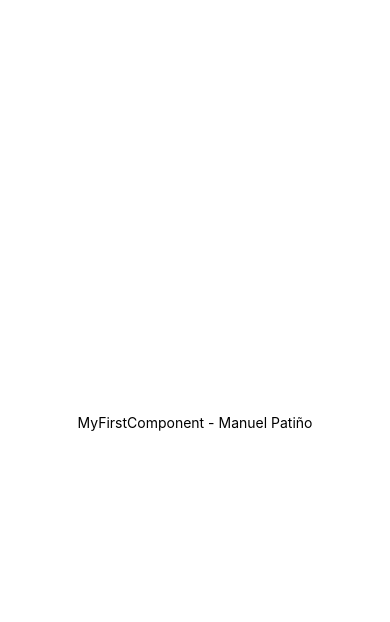
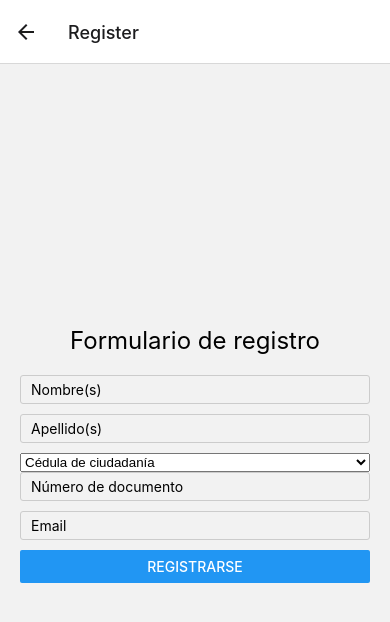
Before and after one commit to IsterinK/appUAM, a React Native app: screen /Register in a window 390 px wide. Shown: the top 622 px of the page. Built offline with nearby package versions, Linux system fonts and the light colour scheme.

Commit message:
Creación de Slides Welcome, LogIn, Register

```diff
--- a/App.js
+++ b/App.js
@@ -1,12 +1,22 @@
-import { StatusBar } from 'expo-status-bar';
-import { StyleSheet, Text, View } from 'react-native';
-import MyFirstComponent from './screens/MyFirstComponent';
+import { NavigationContainer } from '@react-navigation/native';
+import { createStackNavigator } from '@react-navigation/stack';
+import { StyleSheet } from 'react-native';
+import WelcomeSlide from './src/screens/WelcomeSlide';
+import RegisterForm from './src/screens/RegisterForm';
+import LoginForm from './src/screens/LoginForm';
+
+const Stack = createStackNavigator();
 
 export default function App() {
+
   return (
-    <View style={styles.container}>
-      <MyFirstComponent />
-    </View>
+    <NavigationContainer>
+      <Stack.Navigator initialRouteName='Welcome'>
+        <Stack.Screen name='Welcome' component={WelcomeSlide}></Stack.Screen>
+        <Stack.Screen name='Register' component={RegisterForm}></Stack.Screen>
+        <Stack.Screen name='Login' component={LoginForm}></Stack.Screen>
+      </Stack.Navigator>
+    </NavigationContainer>
   );
 }
 
--- a/package.json
+++ b/package.json
@@ -9,10 +9,14 @@
     "web": "expo start --web"
   },
   "dependencies": {
+    "@react-native-picker/picker": "^2.5.0",
+    "@react-navigation/native": "^6.1.7",
+    "@react-navigation/stack": "^6.3.17",
     "expo": "~49.0.7",
     "expo-status-bar": "~1.6.0",
     "react": "18.2.0",
-    "react-native": "0.72.3"
+    "react-native": "0.72.3",
+    "react-native-gesture-handler": "^2.12.1"
   },
   "devDependencies": {
     "@babel/core": "^7.20.0"
--- /dev/null
+++ b/src/screens/LoginForm.js
@@ -0,0 +1,14 @@
+import React from 'react'
+import { Text, View } from 'react-native'
+
+const LoginForm = () => {
+  return (
+    <View>
+        <Text>
+            Estás en inicio de sesión
+        </Text>
+    </View>
+  )
+}
+
+export default LoginForm
--- /dev/null
+++ b/src/screens/RegisterForm.js
@@ -0,0 +1,56 @@
+import { Picker } from '@react-native-picker/picker';
+import React, { useState } from 'react'
+import { Button, StyleSheet, Text, View } from 'react-native'
+import { TextInput } from 'react-native-gesture-handler';
+
+const RegisterForm = () => {
+    const [userName, setUserName] = useState('');
+    const [lastName, setLastName] = useState('');
+    const [documentType, setDocumentType] = useState('Cédula de ciudadanía');
+    const [documentNumber, setDocumentNumber] = useState('');
+    const [email, setEmail] = useState('');
+
+    const handleSubmit = () => {
+        console.log("Información del usuario", {userName, lastName, documentType, documentNumber, email});
+    };
+  return (
+    <View style={styles.container}>
+        <Text style={styles.header}>Formulario de registro</Text>
+        <TextInput style={styles.input} placeholder='Nombre(s)' value={userName} onChangeText={setUserName}/>
+        <TextInput style={styles.input} placeholder='Apellido(s)' value={lastName} onChangeText={setLastName} />
+        <Picker selectedValue={documentType} onValueChange={(itemSelcted) => setDocumentType(itemSelcted)}>
+            <Picker.Item label='Cédula de ciudadanía' value='Cédula de ciudadanía'></Picker.Item>
+            <Picker.Item label='Cédula de extranjería' value='Cédula de extranjería'></Picker.Item>
+            <Picker.Item label='Pasaporte' value='Pasaporte'></Picker.Item>
+        </Picker>
+        <TextInput style={styles.input} placeholder='Número de documento' value={documentNumber} onChangeText={setDocumentNumber} keyboardType='numeric' />
+        <TextInput style={styles.input} placeholder='Email' value={email} onChangeText={setEmail} keyboardType='email-address' />
+        <Button title='Registrarse' onPress={handleSubmit}></Button>
+    </View>
+  )
+}
+
+const styles = StyleSheet.create({
+    container:{
+        flex: 1,
+        justifyContent: "center",
+        paddingHorizontal: 20
+    },
+
+    header:{
+        fontSize: 24,
+        marginBottom: 20,
+        textAlign: "center"
+    },
+
+    input:{
+        marginBottom:10,
+        paddingVertical: 5,
+        paddingHorizontal: 10,
+        borderWidth: 1,
+        borderColor: "#ccc",
+        borderRadius: 3
+    }
+})
+
+export default RegisterForm
--- /dev/null
+++ b/src/screens/WelcomeSlide.js
@@ -0,0 +1,22 @@
+import { useNavigation } from '@react-navigation/native';
+import React from 'react'
+import { Button, Text, View } from 'react-native'
+
+const WelcomeSlide = () => {
+    const navigation = useNavigation();
+    const goToRegister = () =>{
+        navigation.navigate("Register")
+    };
+    const goToLogin = () =>{
+        navigation.navigate("Login")
+    };
+  return (
+    <View>
+        <Text>Slide 1</Text>
+        <Button title="Register" onPress={goToRegister}></Button>
+        <Button title="Login" onPress={goToRegister}></Button>
+    </View>
+  )
+}
+
+export default WelcomeSlide
```
Also changed, not shown: src/screens/MyFirstComponent.js (renamed from screens/MyFirstComponent.js), 1 other file (tests, documents, lock files or other folders).
